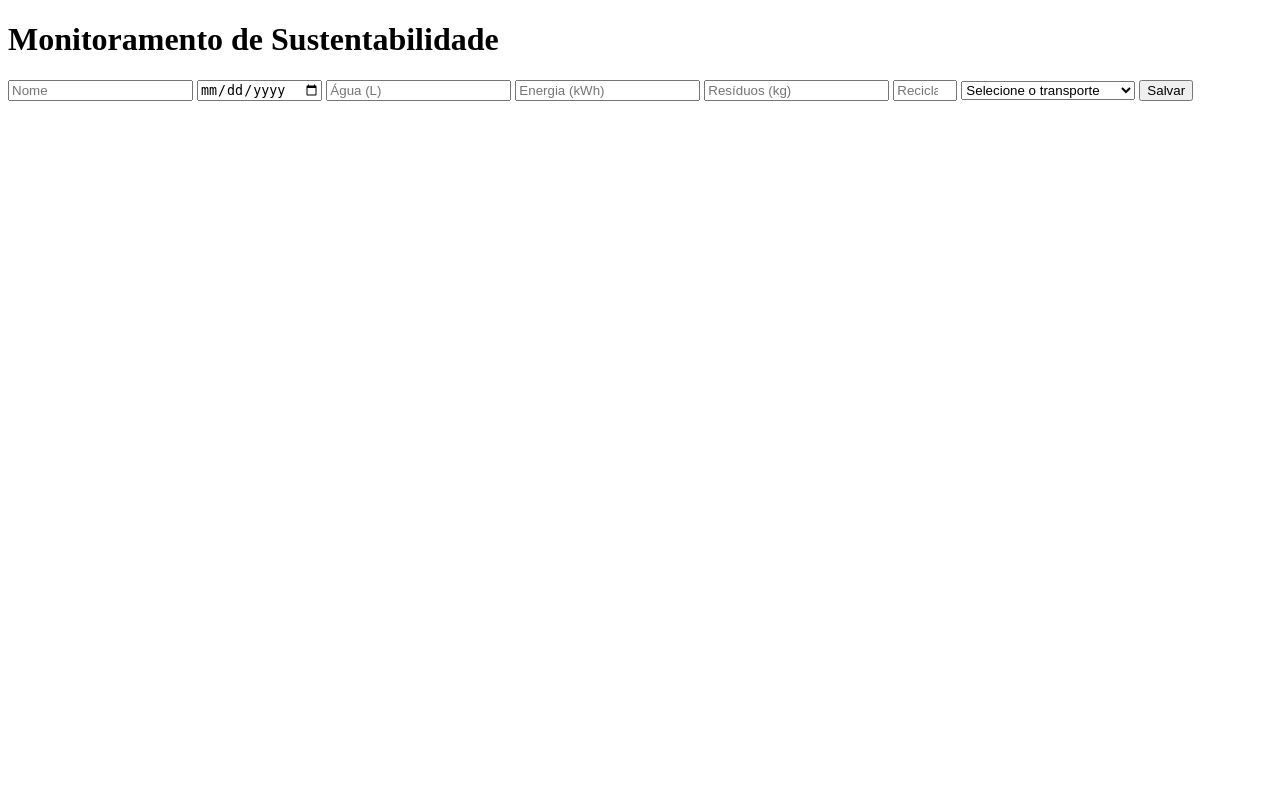
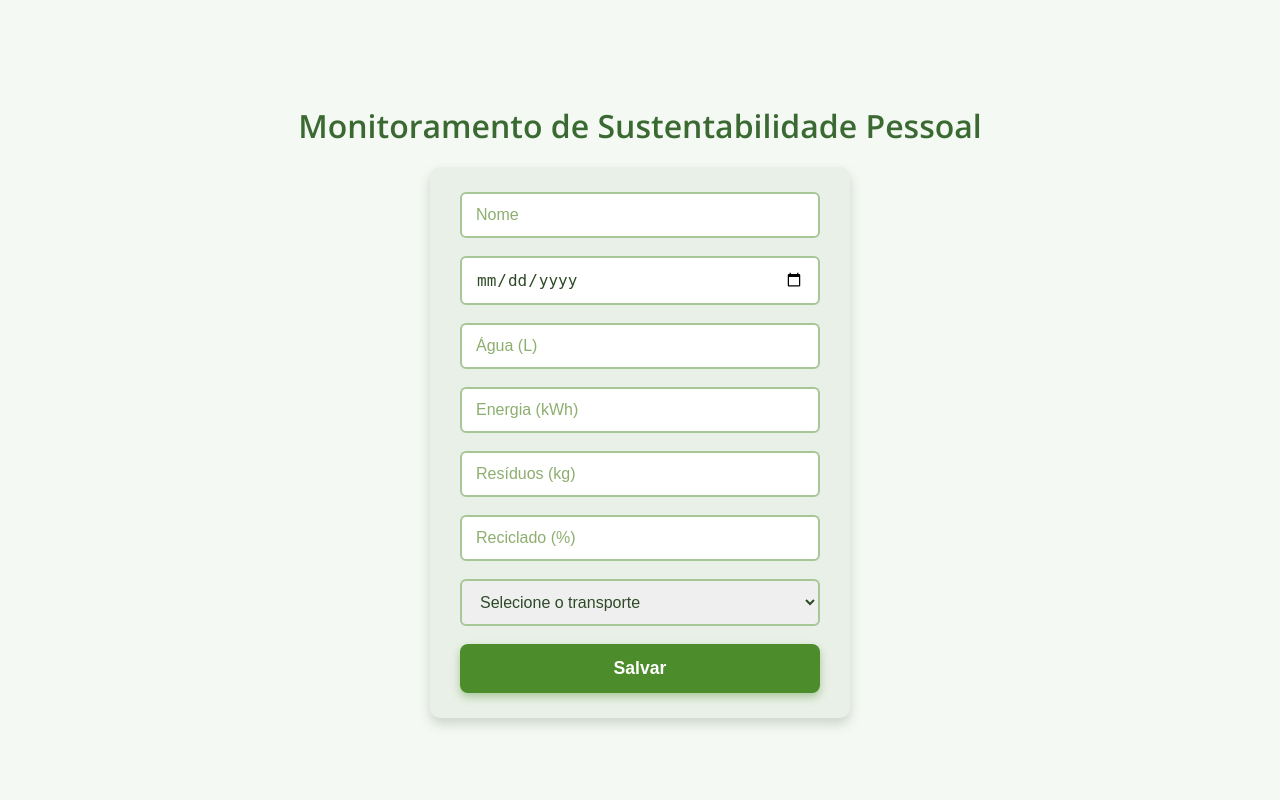
Before and after one commit to Rnchx/Sistema-de-Monitoramento-Pessoal-2.0, a Flask app: page / in a window 1280 px wide. Run offline with Flask 3, Linux system fonts and the light colour scheme.

Commit message:
changes to the main template, and adjustments to the venv folder configuration and flask settings.

```diff
--- a/src/static/style.css
+++ b/src/static/style.css
@@ -0,0 +1,123 @@
+/* style.css */
+
+@import url('https://fonts.googleapis.com/css2?family=Open+Sans:wght@400;600&display=swap');
+
+* {
+  box-sizing: border-box;
+}
+
+html, body {
+  height: 100%;
+  margin: 0;
+}
+
+body {
+  font-family: 'Open Sans', sans-serif;
+  background: #f5f9f4; /* cinza claro com toque verde */
+  color: #2e4a27; /* verde escuro */
+  padding: 20px;
+
+  /* Novo: centraliza conteúdo vertical e horizontalmente */
+  display: flex;
+  flex-direction: column;
+  justify-content: center; /* vertical */
+  align-items: center;     /* horizontal */
+  min-height: 100vh;       /* garante altura total da tela */
+}
+
+h1 {
+  text-align: center;
+  color: #3a6a32; /* verde médio */
+  margin-bottom: 20px; /* menor espaçamento para ficar colado ao form */
+  font-weight: 600;
+}
+
+form {
+  background: #e9f0e7; /* verde muito claro */
+  padding: 25px 30px;
+  border-radius: 10px;
+  box-shadow: 0 6px 12px rgba(46, 74, 39, 0.2);
+  width: 100%;
+  max-width: 420px;
+
+  /* Para garantir que o form fique no centro */
+  display: flex;
+  flex-direction: column;
+}
+
+input[type="text"],
+input[type="date"],
+input[type="number"],
+select {
+  width: 100%;
+  padding: 12px 14px;
+  margin-bottom: 18px;
+  border: 2px solid #a7c797;
+  border-radius: 6px;
+  font-size: 1rem;
+  color: #2e4a27;
+  transition: border-color 0.3s ease;
+}
+
+input[type="text"]::placeholder,
+input[type="number"]::placeholder,
+select option:first-child {
+  color: #8cae6e;
+}
+
+input[type="text"]:focus,
+input[type="date"]:focus,
+input[type="number"]:focus,
+select:focus {
+  outline: none;
+  border-color: #4c8c2b;
+  background: #d8e8c7;
+}
+
+button {
+  width: 100%;
+  padding: 14px;
+  background-color: #4c8c2b; /* verde forte */
+  color: white;
+  font-weight: 600;
+  font-size: 1.1rem;
+  border: none;
+  border-radius: 8px;
+  cursor: pointer;
+  transition: background-color 0.3s ease;
+  box-shadow: 0 4px 8px rgba(76, 140, 43, 0.4);
+}
+
+button:hover {
+  background-color: #3a6a21;
+  box-shadow: 0 6px 12px rgba(58, 106, 33, 0.6);
+}
+
+ul {
+  list-style: none;
+  padding: 0;
+  margin-bottom: 20px;
+  max-width: 420px;
+  width: 100%;
+}
+
+ul li {
+  background-color: #d3e4c7; /* verde claro */
+  border-left: 6px solid #4c8c2b;
+  padding: 12px 18px;
+  margin-bottom: 8px;
+  color: #2e4a27;
+  font-weight: 600;
+  box-shadow: 0 2px 4px rgba(46, 74, 39, 0.15);
+  border-radius: 4px;
+}
+
+/* Responsividade */
+@media (max-width: 480px) {
+  body {
+    padding: 15px;
+  }
+  form {
+    padding: 20px;
+  }
+}
--- a/src/templates/home.html
+++ b/src/templates/home.html
@@ -8,7 +8,7 @@
   <title>Sustentabilidade Pessoal</title>
 </head>
 <body>
-  <h1>Monitoramento de Sustentabilidade</h1>
+  <h1>Monitoramento de Sustentabilidade Pessoal</h1>
   {% with messages = get_flashed_messages() %}
     {% if messages %}
       <ul>
```
